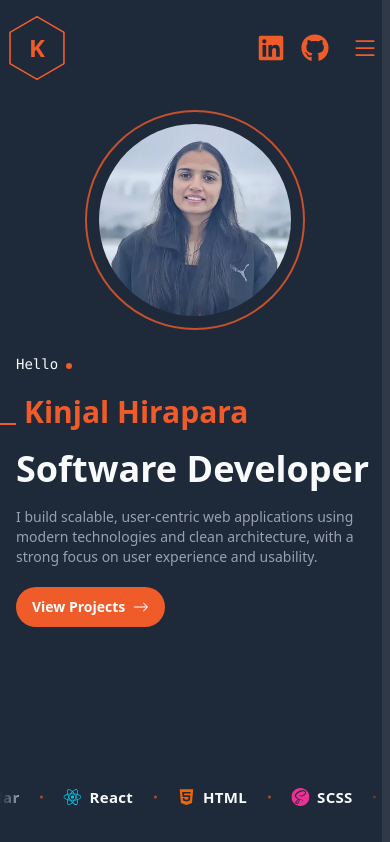
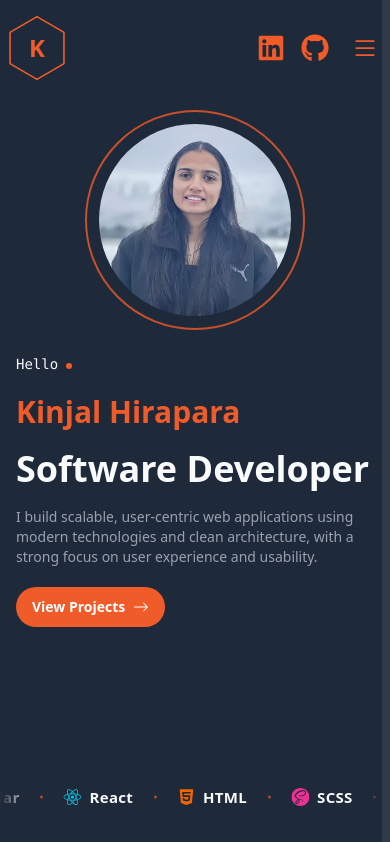
Before and after one commit to KinjalHirapara/portfolio, a React (Vite) app: page / in a window 390 px wide. Shown: the top 842 px of the page. Built offline with nearby package versions, Linux system fonts and the light colour scheme.

Commit message:
updated style in home and contact us.

```diff
--- a/src/components/Contact.tsx
+++ b/src/components/Contact.tsx
@@ -41,7 +41,7 @@ const Contact: React.FC = () => {
           transition={{ duration: 0.5 }}
           className="flex flex-col items-start justify-center"
         >
-          <h2 className="numbered-heading uppercase text-2xl md:text-3xl pl-1 font-bold text-primary relative before:content-[''] before:absolute before:left-[-500px] before:bottom-[5px] before:w-[500px] before:h-[2px] before:bg-primary">
+          <h2 className="numbered-heading uppercase text-2xl md:text-3xl lg:pl-1 font-bold text-primary relative lg:before:content-[''] lg:before:absolute lg:before:left-[-500px] lg:before:bottom-[5px] lg:before:w-[500px] lg:before:h-[2px] lg:before:bg-primary">
             Contact Me
           </h2>
           <h3 className="mt-5 text-2xl font-semibold text-textLight md:text-3xl">
--- a/src/components/Home.tsx
+++ b/src/components/Home.tsx
@@ -81,7 +81,7 @@ const Home: React.FC = () => {
               ></span>
             </h1>
           </div>
-          <div className="relative text-3xl sm:text-4xl md:text-4xl pl-2 font-bold text-primary before:content-[''] before:absolute before:left-[-500px] before:bottom-[5px] before:w-[500px] before:h-[2px] before:bg-primary">
+          <div className="relative text-3xl sm:text-4xl md:text-4xl lg:pl-2 font-bold text-primary lg:before:content-[''] lg:before:absolute lg:before:left-[-500px] lg:before:bottom-[5px] lg:before:w-[500px] lg:before:h-[2px] lg:before:bg-primary">
             Kinjal Hirapara
           </div>
           <motion.div
```
